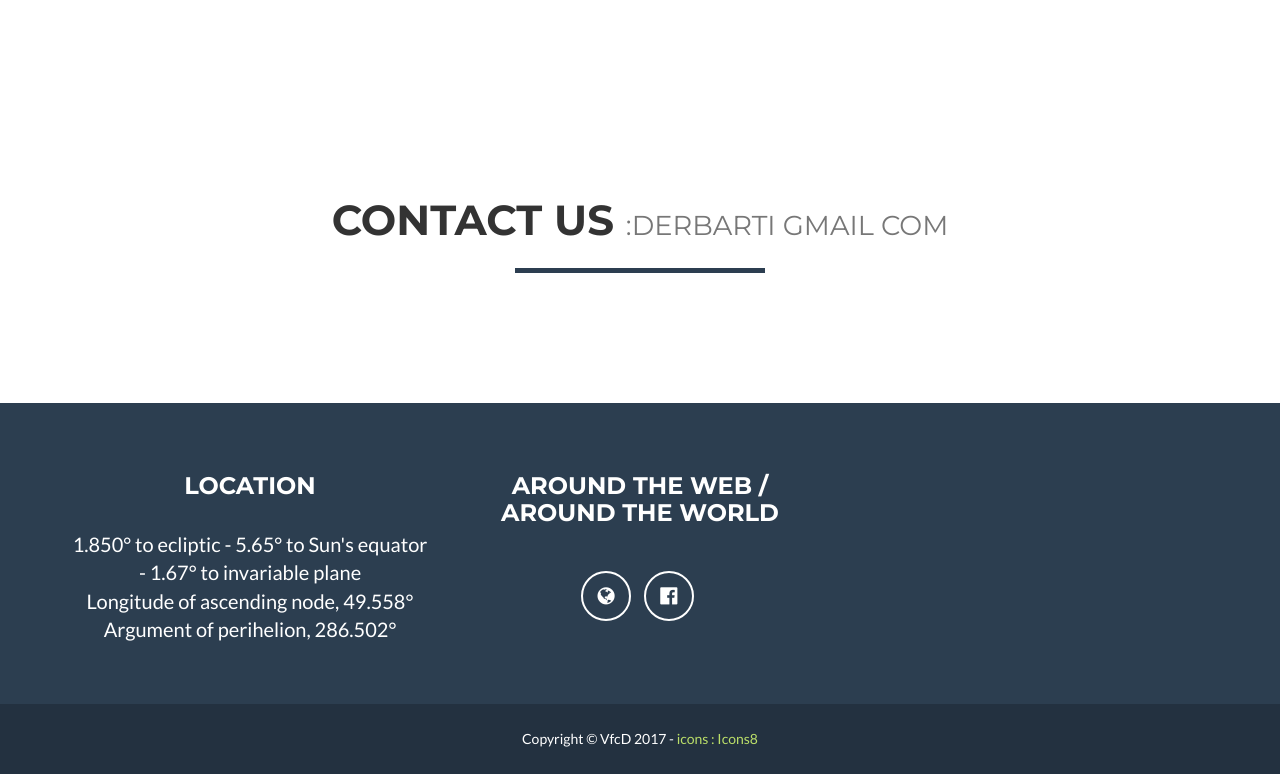
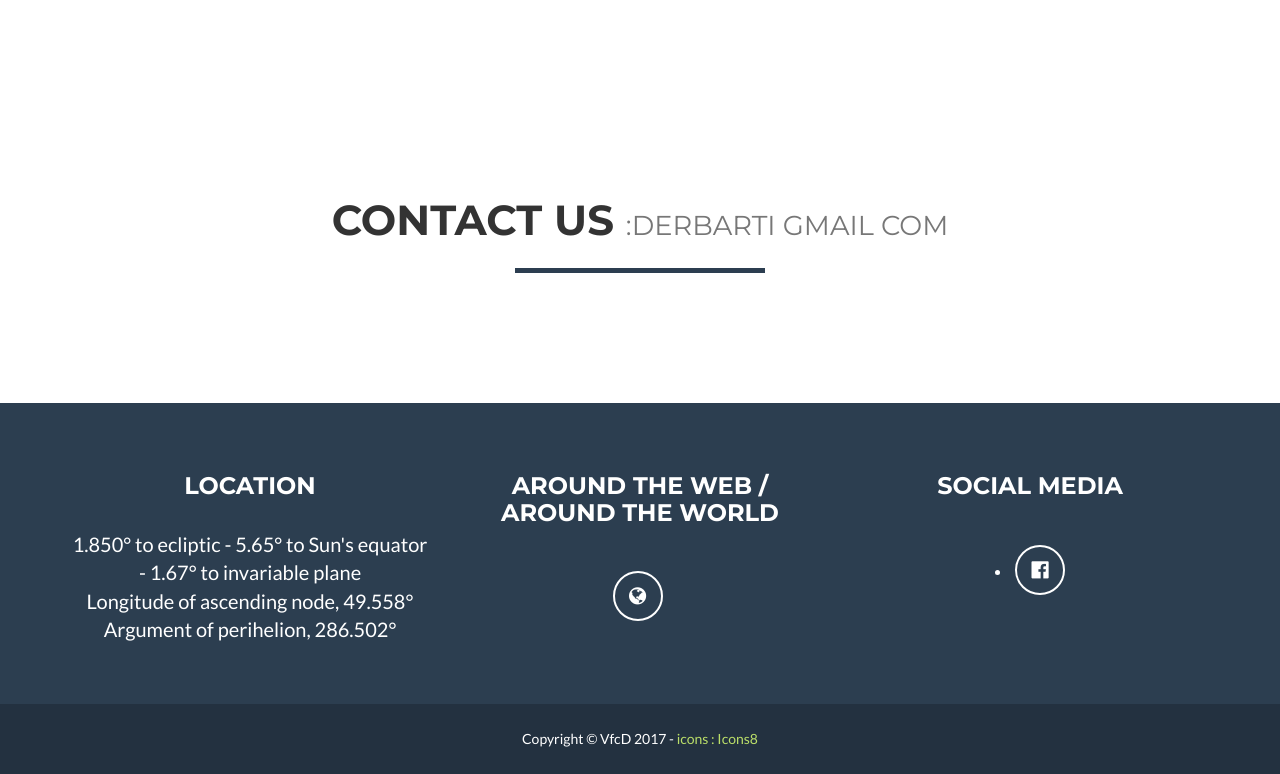
Before and after one commit to VfcD/VfcD.github.io, a website: page index.html in a window 1280 px wide. Shown: the part 3961-4735 px from the top of the page. Drawn offline with nearby package versions, Linux system fonts and the light colour scheme.

Commit message:
fb placed

```diff
--- a/index.html
+++ b/index.html
@@ -343,9 +343,7 @@
                             <li>
                                 <a href="https://theskylive.com/mars-tracker" class="btn-social btn-outline"><i class="fa fa-fw fa-globe"></i></a>
                             </li>
-                            <li>
-                                <a href="https://www.facebook.com/vfcd1/" class="btn-social btn-outline"><i class="fa fa-fw fa-facebook-official"></i></a>
-                            </li>
+
                             <!--
 
                             <li>
@@ -360,6 +358,13 @@
                           -->
                         </ul>
                     </div>
+                    <div class="footer-col col-md-4">
+                        <h3>So­cial Me­dia</h3>
+                        <li>
+                            <a href="https://www.facebook.com/vfcd1/" class="btn-social btn-outline"><i class="fa fa-fw fa-facebook-official"></i></a>
+                        </li>
+                    </div>
+
 
                 </div>
             </div>
```
